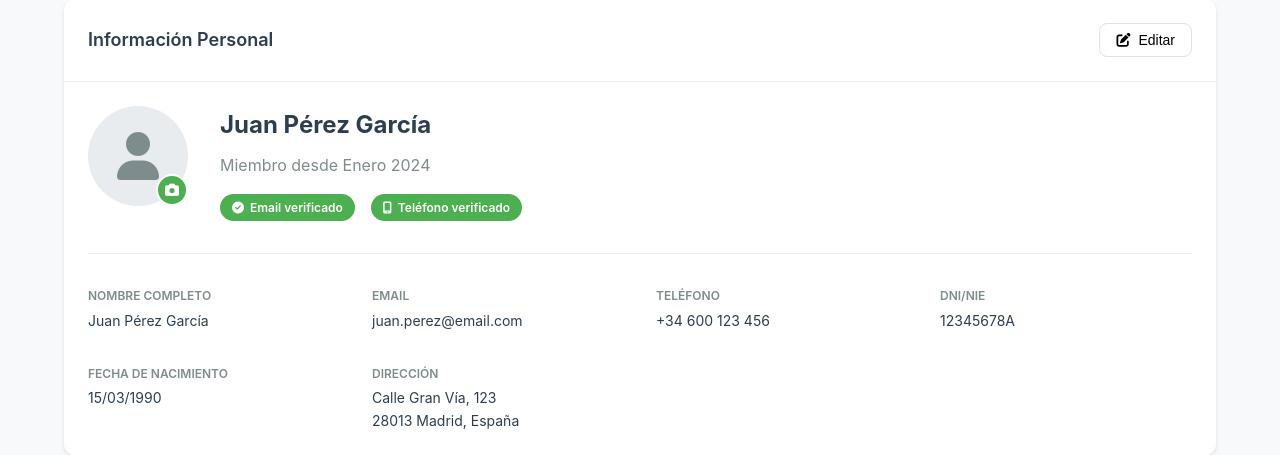
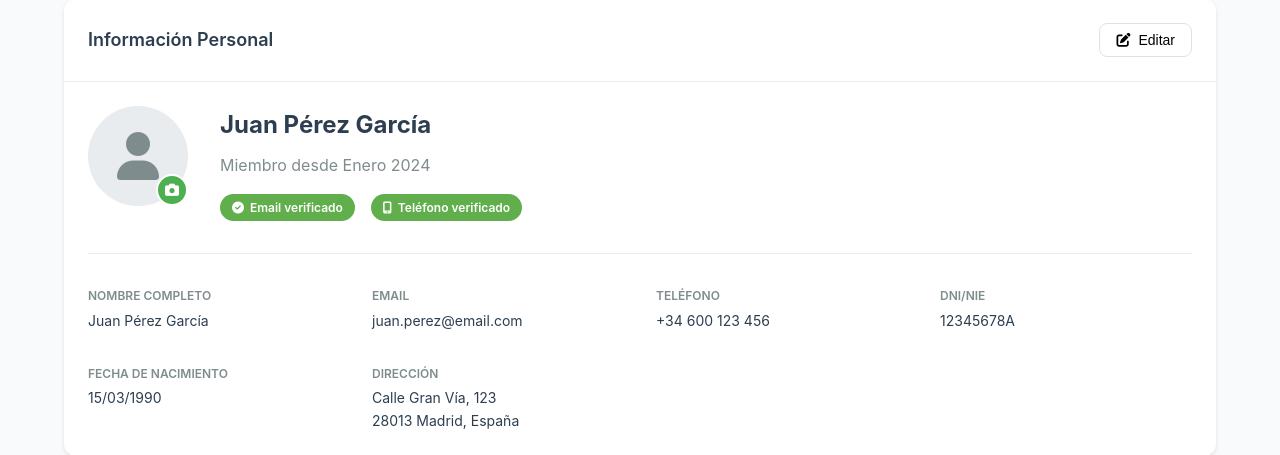
Before and after one commit to Yotuelito19/workflowly, a PHP site: the page made by static/account.html in a window 1280 px wide. Shown: the part 284-739 px from the top of the page. Run offline with PHP 8.4, Linux system fonts and the light colour scheme.

Commit message:
Fixed css

```diff
--- a/static/account.css
+++ b/static/account.css
@@ -3,17 +3,17 @@
     --primary-color: #4CAF50;
     --primary-dark: #388E3C;
     --primary-light: #81C784;
-    --secondary-color: #2C3E50;
     --accent-color: #FF6B6B;
     --warning-color: #FF9800;
-    --success-color: #4CAF50;
+    --success-color: #61af4c;
     --error-color: #F44336;
     --info-color: #2196F3;
     --text-dark: #2C3E50;
     --text-light: #7F8C8D;
-    --background-light: #F8F9FA;
+    --background-light: #f8f9fabf;
     --background-dark: #1A1A1A;
     --white: #FFFFFF;
+    --gray-50: #F1F3F5;
     --gray-100: #F8F9FA;
     --gray-200: #E9ECEF;
     --gray-300: #DEE2E6;
```
Also changed, not shown: static/account.html (line endings or trailing spaces).
